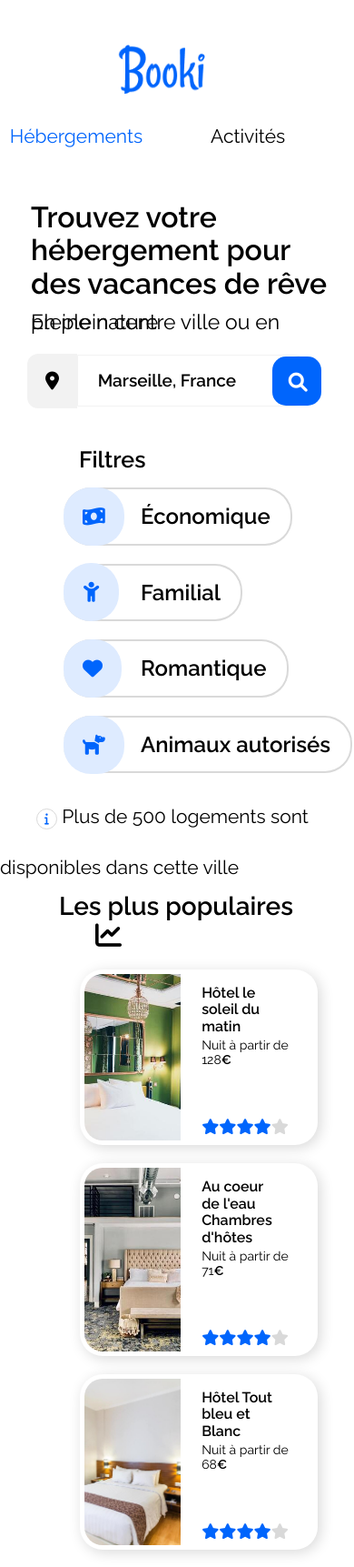
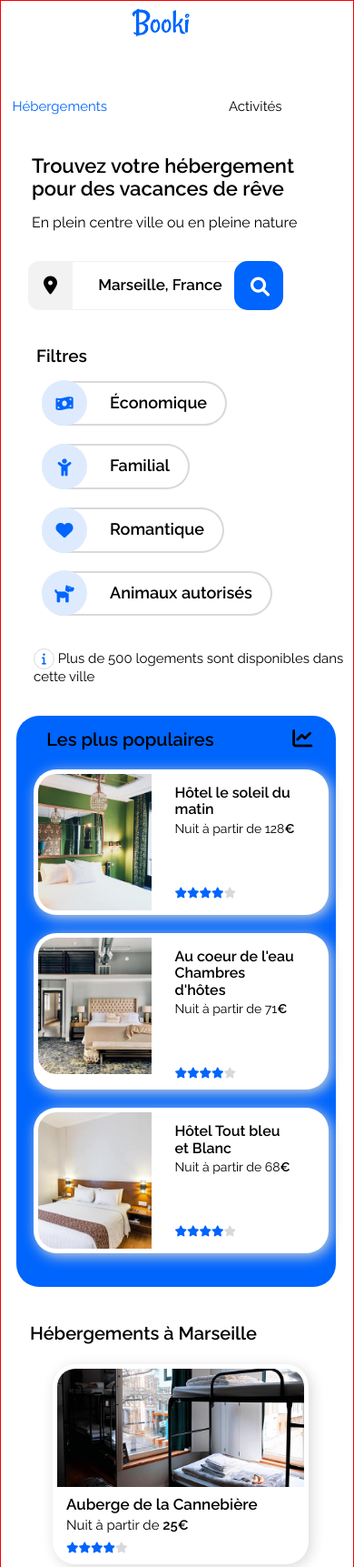
Before and after one commit to stephanietako/OC-P2-Booki, a plain HTML site: page index.html in a window 390 px wide. Shown: the top 1723 px of the page at 91% size. Drawn offline with Linux system fonts and the light colour scheme.

Commit message:
refacto:html-css-responsive

```diff
--- a/CSS/Responsive/large_devices.css
+++ b/CSS/Responsive/large_devices.css
@@ -17,26 +17,18 @@
   font-size: 17px;
 }
 
-.container .accomodations-marseille {
-  margin-bottom: 40px;
+.title-chart h2 {
+  padding-top: 15px;
+}
+
+#font {
+  margin-right: 3px;
 }
 
 .container .bloc-popular {
   width: 95%;
   background-color: transparent;
   padding-left: 10px;
-}
-
-.title-chart h2 {
-  padding-top: 15px;
-}
-
-.chart-bloc {
-  justify-content: space-between;
-}
-
-#font {
-  margin-right: 3px;
 }
 
 .container .bloc-popular .container-cards {
@@ -67,7 +59,6 @@
   margin-bottom: 57px;
   justify-content: space-between;
   padding: 0 50px;
-  justify-content: center;
   gap: 34px;
 }
 
@@ -84,7 +75,6 @@
   width: 100%;
 }
 
-
 .activity-container .activity-marseille .container-cards1 .card a .card-image img {
   width: 100%;
   height: 215px;
@@ -93,7 +83,7 @@
 
 .activity-container .activity-marseille .container-cards2 {
   width: 100%;
-  justify-content: center;
+
 }
 
 .activity-container .activity-marseille .container-cards2 .card {
@@ -108,7 +98,6 @@
 
 .activity-container .activity-marseille .container-cards3 {
   width: 100%;
-  justify-content: center;
 }
 
 .activity-container .activity-marseille .container-cards3 .card {
@@ -126,45 +115,15 @@
   height: auto;
 }
 
-.activity-container .activity-marseille .container-cards4 .card {
-  width: 100%;
-}
-
 .activity-container .activity-marseille .container-cards4 .card a .card-image img {
   height: 215px;
   width: 100%;
   object-position: 0;
 }
 
-.activity-container .activity-marseille .container-cards5 {
-  width: 100%;
-  justify-content: center;
-}
-
-.activity-container .activity-marseille .container-cards5 .card {
-  width: 100%;
-}
-
-.activity-container .activity-marseille .container-cards5 .card a .card-image {
-  width: 100%;
-}
-
 .activity-container .activity-marseille .container-cards5 .card a .card-image img {
   height: 215px;
   object-position: 0;
-}
-
-.activity-container .activity-marseille .container-cards6 {
-  width: 100%;
-  justify-content: center;
-}
-
-.activity-container .activity-marseille .container-cards6 .card {
-  width: 100%;
-}
-
-.activity-container .activity-marseille .container-cards6 .card a .card-image {
-  width: 100%;
 }
 
 .activity-container .activity-marseille .container-cards6 .card a .card-image img {
@@ -176,5 +135,4 @@
   margin-bottom: 12px;
 }
 
-
 }
--- a/CSS/Responsive/medium_devices.css
+++ b/CSS/Responsive/medium_devices.css
@@ -3,96 +3,71 @@
 
   html,
   body{
-    width:100%;
     overflow-x:hidden;
   }
 
+.bloc-page {
+  width: auto;
+  border: 1px solid red;
+}
+
 header {
-  display: flex;
-  flex-direction: column;
-  align-items: center;
-  margin-left: 0;
+    padding-left: 0;
+}
+
+nav {
+  width: auto;
+  text-align: left;
+  padding-right: 80px;
+}
+
+nav a {
+  padding: 20px;
 }
 
   #logo {
     display: flex;
+    flex-direction: row;
     align-items: baseline;
-  padding: 0%;
   }
+
   #logo img {
     width: 100px;
-  height: 84px;
-  margin-left: 60px;
   }
 
-nav ul {
-padding-left: 0;
-align-items: center;
+  nav li {
+    padding-left: 4px;
+      margin-right: 15px;
+
   }
 
-nav ul li #accomodations {
-  border-top: none;
+  nav a {
+      font-size: 18px;
+      color: #181818;
+      padding-bottom: 3px;
+      text-decoration: none;
   }
 
-nav ul li #activity {
-  border-top: none;
+  .header-nav #accomodations {
+    color: var(--color-blue);
+    width: 100%;
   }
 
-.bloc-text {
-  margin-top: 25px;
-  margin-left: 34px;
-  margin-right: 23px;
+  .header-nav #activity {
+    color: #000000;
   }
 
-.forms input{
-  font-size: 19px;
-  margin: 0;
-  border-top-right-radius: 14px;
-  border-bottom-right-radius: 14px;;
+  .header-nav a:hover {
+    border-top: 2px solid red;
   }
 
-.forms i.fa-solid.fa-location-dot {
-  background-color: var(--color-clear-gray);
-  border-top-left-radius: 12px;
-  border-bottom-left-radius: 12px;
-  padding: 20px;
-  font-size: 20px;
-}
-
-.forms {
-  margin: 20px 0 20px 30px;
-  position: relative;
-  width: 65%;
+.header-nav a.links:hover {
+    border-top: 2px solid blue;
 }
 
 
-.forms #value {
-  visibility: hidden;
-}
-
-.forms #btn-mobile {
-  display: flex;
-  background-color: var(--color-blue);
-  color: #FFFFFF;
-  border: none;
-  border-radius:15px;
-  width: 54px;
-  height: 54px;
-  margin-left: 170px;
-  float: none;
-  max-width: none;
-  visibility: visible;
-  position: absolute;
-  top: 50%;
-  left: 50%;
-  transform: translate(-50%, -50%);
-  padding-top: 18px;
-  padding-left: 18px;
-  font-size: 21px;
-}
-
-.forms #btn-mobile i {
-  display: flex;
+#font-info a i {
+  margin: auto;
 }
 
 .filters h3 {
@@ -104,16 +79,52 @@ nav ul li #activity {
   padding-left: 25px;
 }
 
-#font-info {
-  margin-left: 0;
+#font-info a i {
+  margin: 0px 0 30px 12px;
 }
 
-#font-info a i {
-  margin: 0px 0 30px 40px;
+.forms input {
+  display: flex;
+  background-color: #FFFFFF;
+  font-weight: bold;
+  color: #000000;
+  /*
+  font-size: 17px;
+  max-width: 100%;
+  */
+  border: 1px solid var(--color-clear-gray);
+  padding-top: 14px;
+  padding-right: 49px;
+  padding-bottom: 14px;
+  padding-left: 14px;
+}
+
+.forms #btn-mobile {
+  display: flex;
+  background-color: var(--color-blue);
+  color: #FFFFFF;
+  border: none;
+  border-radius: 15px;
+  width: 54px;
+  height: 54px;
+  margin-left: 224px;
+  float: none;
+  max-width: none;
+  visibility: visible;
+  position: absolute;
+  top: 50%;
+  left: 50%;
+  transform: translate(-50%, -50%);
+  padding-top: 18px;
+  padding-left: 4px;
+  font-size: 21px;
+}
+
+.container .accomodations-marseille h2 {
+  padding-left: 15px;
 }
 
 .container .accomodations-marseille {
-  width: 100%;
   margin: auto;
   border-radius: 0;
   order: 2;
@@ -128,36 +139,9 @@ nav ul li #activity {
   margin-right: 49px;
 }
 
-.bloc-popular {
-  width: 100%;
-}
-
-.container .bloc-popular .container-cards {
-  gap: 20px;
-}
-
-.container .bloc-popular .container-cards .card a .card-image img {
-  width: 106px;
-}
-
-.bloc-popular .container-cards .card a .card-body {
-  padding-right: 23px;
-}
-
-.container .bloc-popular .container-cards .card a .card-body h3 {
-  margin: 0;
-  font-size: 16px;
-  padding-bottom: 3px;
-  padding-right: 10px;
-}
-
-.container .bloc-popular .container-cards .card a .card-body p {
-  margin: 0;
-  font-size: 14px;
-}
-
 .container .accomodations-marseille .container-cards .card {
-  width: 90%;
+  flex-basis: 100%;
+  opacity: 1;
 }
 
 .title-activity h1 {
@@ -181,7 +165,7 @@ nav ul li #activity {
 
 .activity-container .activity-marseille .container-cards2 {
   width: 100%;
-  justify-content: center;
+
 }
 
 .activity-container .activity-marseille .container-cards2 .card {
@@ -196,7 +180,7 @@ nav ul li #activity {
 
 .activity-container .activity-marseille .container-cards3 {
   width: 100%;
-  justify-content: center;
+
 }
 
 .activity-container .activity-marseille .container-cards3 .card {
@@ -226,7 +210,7 @@ nav ul li #activity {
 
 .activity-container .activity-marseille .container-cards5 {
   width: 100%;
-  justify-content: center;
+
 }
 
 .activity-container .activity-marseille .container-cards5 .card {
@@ -244,7 +228,7 @@ nav ul li #activity {
 
 .activity-container .activity-marseille .container-cards6 {
   width: 100%;
-  justify-content: center;
+
 }
 
 .activity-container .activity-marseille .container-cards6 .card {
@@ -264,6 +248,39 @@ nav ul li #activity {
   margin-bottom: 12px;
 }
 
+.container .bloc-popular {
+  background-color: var(--color-blue);
+}
+
+.container .bloc-popular .container-cards {
+  gap: 20px;
+}
+
+.bloc-popular .container-cards .card {
+  flex-basis: 95%;
+}
+.container .bloc-popular .container-cards .card a .card-image img {
+  min-width: 125px;
+  max-width: 125px;
+
+}
+
+.bloc-popular .container-cards .card a .card-body {
+  padding-right: 23px;
+}
+
+.container .bloc-popular .container-cards .card a .card-body h3 {
+  margin: 0;
+  font-size: 16px;
+  padding-bottom: 3px;
+  padding-right: 10px;
+}
+
+.container .bloc-popular .container-cards .card a .card-body p {
+  margin: 0;
+  font-size: 14px;
+}
+
 footer .footer-container {
   flex-direction: column;
   gap: 0;
--- a/CSS/Responsive/small_devices.css
+++ b/CSS/Responsive/small_devices.css
@@ -1,59 +1,56 @@
-@media screen and (max-width : 375px) {
+@media screen and (max-width: 768px) {
+
   html,
   body{
     width:100%;
     overflow-x:hidden;
   }
 
-header {
+  header {
   display: flex;
   flex-direction: column;
+  align-items: center;
+  margin-left: 0;
 }
 
-#accomodations {
-  border-bottom: 2px solid var(--color-picker-gray);
-  padding-bottom: 10px;
-}
-
-#activity {
-  border-bottom: 2px solid var(--color-blue);
-  padding-bottom: 10px;
+#logo {
+  display: flex;
+  align-items: baseline;
+  padding: 0%;
 }
 
 .bloc-text {
-  margin-top: 15px;
-  margin-left: 15px;
-  margin-right: 15px;
-}
-
-.bloc-text h1 {
-  font-size: 20px;
-}
-
-.bloc-text p {
-  font-size: 17px;
+  margin-top: 25px;
+  margin-left: 34px;
+  margin-right: 23px;
 }
 
 .forms input{
-  font-size: 19px;
-  margin: 0;
-  border-top-right-radius: 14px;
-  border-bottom-right-radius: 14px;;
+  border-right: none;
+  border-left: none;
+  border-top: #F2F2F2 1px solid;
+  border-bottom: #F2F2F2 1px solid;
+  padding: 16px 24px;
+  box-sizing: border-box;
+  width: 224px;
+  font-size: 17px;
+  font-weight: bold;
 }
 
 .forms i.fa-solid.fa-location-dot {
   background-color: var(--color-clear-gray);
   border-top-left-radius: 12px;
   border-bottom-left-radius: 12px;
-  padding: 20px;
+  padding: 17px;
   font-size: 20px;
 }
 
 .forms {
-  margin: 20px 0 20px 15px;
+  margin: 20px 0 20px 30px;
   position: relative;
-  width: 65%;
+  width: 50%;
 }
+
 
 .forms #value {
   visibility: hidden;
@@ -67,7 +64,7 @@ header {
   border-radius:15px;
   width: 54px;
   height: 54px;
-  margin-left: 170px;
+  margin-left: 157px;
   float: none;
   max-width: none;
   visibility: visible;
@@ -85,61 +82,40 @@ header {
 }
 
 .filters h3 {
-  padding-left: 7px;
-}
-
-.filters h3 {
-  margin: 17px 0 0 15px;
+  margin: 20px 0 0 37px;
+  padding-left: 2px;
 }
 
 .filters ul {
- margin: 0;
- padding-top: 10px;
- padding-left: 10px;
+ padding-left: 0;
 }
 
 #font-info {
   display: flex;
-  margin-left: 25px;
-  margin-bottom: 15px;
+  margin-left: 36px;
+  margin-bottom: 33px;
+}
+#font-info a i {
+  margin: auto;
 }
 
-#font-info a {
-  color: #000000;
-  text-decoration: none;
-  font-size: 14px;
+.container {
+  margin-left: 17px;
 }
-
-#font-info a i {
-  color: var(--color-blue);
-  border: solid 1px var(--color-picker-gray);
-  padding: 4px 8px 4px 8px;
-  border-radius: 20px;
-  font-size: small;
-  margin: 0;
-}
-
 .container .accomodations-marseille {
   width: 100%;
+  margin: auto;
   border-radius: 0;
   order: 2;
   background-color: transparent
 }
 
-.container .accomodations-marseille h2 {
-  margin: 0;
-  padding-top: 4px;
-  padding-bottom: 22px;
-}
-
-#read-more a {
-  padding: 24px 0 5px 50px;
-}
-
-.container .bloc-popular {
-  width: 95%;
-  background-color: transparent;
-  padding-right: 33px;
+.container .accomodations-marseille .container-cards {
+  display: flex;
+  flex-wrap: wrap;
+  gap: 50px;
+  justify-content: center;
+  margin-right: 49px;
 }
 
 .bloc-popular {
@@ -148,11 +124,6 @@ header {
 
 .container .bloc-popular .container-cards {
   gap: 20px;
-}
-
-.container .accomodations-marseille .container-cards .card {
-  max-width: 100%;
-  width: 100%;
 }
 
 .container .bloc-popular .container-cards .card a .card-image img {
@@ -175,9 +146,112 @@ header {
   font-size: 14px;
 }
 
-.title-activity h2 {
-  margin: 0px 0 20px 0;
-  text-align: center;
+.container .accomodations-marseille .container-cards .card {
+  width: 90%;
+}
+
+.title-activity h1 {
+  margin: 0px 0 20px 33px;
+  text-align:left;
+}
+
+.activity-container .activity-marseille {
+  width: 85%;
+}
+
+.activity-container .activity-marseille .container-cards1 {
+  width: 100%;
+}
+
+.activity-container .activity-marseille .container-cards1 .card a .card-image img {
+  width: 100%;
+  height: 215px;
+  object-position: 0;
+}
+
+.activity-container .activity-marseille .container-cards2 {
+  width: 100%;
+  justify-content: center;
+}
+
+.activity-container .activity-marseille .container-cards2 .card {
+  width: 100%;
+  }
+
+.activity-container .activity-marseille .container-cards2 .card a .card-image img {
+  width: 100%;
+  height: 215px;
+  object-position: 0;
+}
+
+.activity-container .activity-marseille .container-cards3 {
+  width: 100%;
+  justify-content: center;
+}
+
+.activity-container .activity-marseille .container-cards3 .card {
+  width: 100%;
+}
+
+.activity-container .activity-marseille .container-cards3 .card a .card-image img {
+  width: 100%;
+  height: 215px;
+  object-position: 0;
+}
+
+.activity-container .activity-marseille .container-cards4 {
+  width: 100%;
+  height: auto;
+}
+
+.activity-container .activity-marseille .container-cards4 .card {
+  width: 100%;
+}
+
+.activity-container .activity-marseille .container-cards4 .card a .card-image img {
+  height: 215px;
+  width: 100%;
+  object-position: 0;
+}
+
+.activity-container .activity-marseille .container-cards5 {
+  width: 100%;
+  justify-content: center;
+}
+
+.activity-container .activity-marseille .container-cards5 .card {
+  width: 100%;
+}
+
+.activity-container .activity-marseille .container-cards5 .card a .card-image {
+  width: 100%;
+}
+
+.activity-container .activity-marseille .container-cards5 .card a .card-image img {
+  height: 215px;
+  object-position: 0;
+}
+
+.activity-container .activity-marseille .container-cards6 {
+  width: 100%;
+  justify-content: center;
+}
+
+.activity-container .activity-marseille .container-cards6 .card {
+  width: 100%;
+}
+
+.activity-container .activity-marseille .container-cards6 .card a .card-image {
+  width: 100%;
+}
+
+.activity-container .activity-marseille .container-cards6 .card a .card-image img {
+  height: 215px;
+  object-position: 0;
+}
+
+.activity-container .activity-marseille .container-cards6 .card a .card-body {
+  margin-bottom: 12px;
 }
 
 footer .footer-container {
@@ -189,5 +263,4 @@ footer .footer-container {
 #contact {
   padding-bottom: 45px;
 }
-
 }
--- a/CSS/activity.css
+++ b/CSS/activity.css
@@ -38,7 +38,7 @@
 .activity-container .activity-marseille .container-cards1 .card a .card-image img {
   border-top-left-radius: 20px;
   border-top-right-radius: 20px;
-  width: 345px;
+  width: 385px;
   height: 485px;
   object-fit: cover;
 }
@@ -65,7 +65,7 @@
   background-color: #FFFFFF;
   border-radius: 25px;
   box-shadow: 3px 3px 15px var(--color-picker-gray);
-  width: 345px;
+  width: 365px;
 }
 
 .activity-container .activity-marseille .container-cards2 .card a {
@@ -105,7 +105,7 @@
   background-color: #FFFFFF;
   border-radius: 25px;
   box-shadow: 3px 3px 15px var(--color-picker-gray);
-  width: 345px;
+  width: 365px;
 }
 
 .activity-container .activity-marseille .container-cards3 .card a {
@@ -164,7 +164,7 @@
 .activity-container .activity-marseille .container-cards4 .card a .card-image img {
   border-top-left-radius: 20px;
   border-top-right-radius: 20px;
-  width: 345px;
+  width: 385px;
   height: 485px;
   object-fit: cover;
   object-position: 44% 10%;
@@ -192,7 +192,7 @@
   background-color: #FFFFFF;
   border-radius: 25px;
   box-shadow: 3px 3px 15px var(--color-picker-gray);
-  width: 345px;
+  width: 365px;
 }
 
 .activity-container .activity-marseille .container-cards5 .card a {
@@ -232,7 +232,7 @@
   background-color: #FFFFFF;
   border-radius: 25px;
   box-shadow: 3px 3px 15px var(--color-picker-gray);
-  width: 345px;
+  width: 365px;
 }
 
 .activity-container .activity-marseille .container-cards6 .card a {
--- a/CSS/main.css
+++ b/CSS/main.css
@@ -22,11 +22,17 @@
  }
 
  body {
+  margin: 0;
   font-family: 'Raleway', sans-serif;
-  margin: 0;
-  padding: 0;
+}
+
+.bloc-page {
+  width: 90%;
+  margin: auto;
+  border: 1px solid red;
+
 }
 
 h2 {
-  font-size: 28px;
+  font-size: 20px;
 }
--- a/CSS/nav.css
+++ b/CSS/nav.css
@@ -1,60 +1,63 @@
+
 header {
   display: flex;
   justify-content: space-between;
   align-items: flex-end;
-  margin: 34px 40px 42px 80px;
-}
-
-#header-bloc {
-  display: flex;
+  padding-left: 75px;
 }
 
 #logo {
   display: flex;
-  padding: 0;
+  flex-direction: row;
   align-items: baseline;
 }
 
-#logo a img {
-  width: 150px;
+#logo img {
+  width: 100px;
+
 }
 
 nav {
   display: flex;
+  flex-wrap: wrap;
   align-items: center;
-  justify-content: center;
-  flex-direction: column;
+  justify-content: flex-end;
+  padding-right: 50px;
 }
 
 nav ul {
-  display: flex;
-  list-style: none;
+    list-style: none;
+    display: flex;
 }
 
-nav li {
-  margin-right: 0;
-}
-
-nav a {
-  font-size: 16px;
+.header-nav li a {
+  float: left;
+  display: flex;
+  text-decoration: none;
+  font-size: 17px;
+  border-bottom: 3px solid transparent;
+  margin-right: 15px;
+  font-size: 15px;
+  color: #181818;
+  padding: 40px 50px 0px 50px;
   text-decoration: none;
 }
 
-nav ul li #accomodations {
-  font-size: 21px;
+.header-nav #accomodations {
   color: var(--color-blue);
-  padding-left: 25px;
-  padding-right: 25px;
 }
 
-nav ul li #activity {
-  font-size: 21px;
+.header-nav #activity {
   color: #000000;
-  padding-left: 50px;
-  padding-right: 50px;
 }
 
-nav ul li a:hover {
-  border-top: 3px solid var(--color-blue);
-  padding-top: 62px;
+.header-nav a:hover {
+  border-top: 2px solid red;
+  cursor: pointer;
 }
+
+.header-nav a.links:hover {
+  border-top: 2px solid blue;
+  cursor: pointer;
+
+}
--- a/CSS/results.css
+++ b/CSS/results.css
@@ -2,17 +2,16 @@
   display: flex;
   flex-wrap: wrap;
   align-items: baseline;
-  margin-left: 55px;
+  margin-left: 50px;
 }
 
 .container .accomodations-marseille {
   background-color: var(--color-clear-gray);
   border-radius: 25px;
   max-width: 100%;
-  width: 65%;
-  margin-top: 33px;
-  margin-right: 44px;
+  width: 64%;
   height: fit-content;
+  margin-right: 40px;
 }
 
 .container .accomodations-marseille h2 {
@@ -25,8 +24,8 @@
 .container .accomodations-marseille .container-cards {
   display: flex;
   flex-wrap: wrap;
-  gap: 50px;
-  justify-content: center;
+  padding-left: 40px;
+  gap: 31px;
 }
 
 .container .accomodations-marseille .container-cards .card {
@@ -34,8 +33,7 @@
   background-color: #FFFFFF;
   border-radius: 25px;
   box-shadow: 3px 3px 15px var(--color-picker-gray);
-  max-width: 28%;
-  width: 28%;
+  flex-basis: 29%;
   opacity: 1;
   transition: .5s ease;
   backface-visibility: hidden;
@@ -68,18 +66,18 @@
 .container .accomodations-marseille .container-cards .card a .card-body {
   display: flex;
   flex-direction: column;
-  padding: 10px 0 14px 10px;
+  padding: 10px 0 7px 10px;
 }
 
 .container .accomodations-marseille .container-cards .card a .card-body h3 {
   margin: 0;
-  font-size: 20px;
-  padding-bottom: 8px;
+  font-size: 17px;
+  padding-bottom: 4px;
 }
 
 .container .accomodations-marseille .container-cards .card a .card-body p {
   margin: 0;
-  font-size: 20px;
+  font-size: 15px;
   padding-bottom: 10px;
 }
 
@@ -88,8 +86,9 @@
   display: flex;
   background-color: var(--color-blue);
   color: white;
-  font-size: 16px;
+  font-size: 15px;
   padding: 40px 20px 40px 20px;
+  text-align: center;
 }
 
 .middle {
@@ -122,7 +121,7 @@
 }
 
 #read-more a h3 {
-  font-size: 22px;
+  font-size: 17px;
   color: #000000;
 }
 
@@ -165,13 +164,12 @@
   text-decoration: none;
   list-style: none;
   padding-bottom: 22px;
-  font-size: 22px;
 }
 
 #font ul li i {
   color: #000000;
   margin: 0;
-  font-size: 29px;
+  font-size: 22px;
 }
 
 .bloc-popular .container-cards {
@@ -187,8 +185,9 @@
   background-color: #FFFFFF;
   border-radius: 25px;
   box-shadow: 3px 3px 15px var(--color-picker-gray);
-  flex-basis: 85%;
-  height: auto;
+  flex-basis: 81%;
+  height: fit-content;
+  position: relative;
 }
 
 .bloc-popular .container-cards .card a {
@@ -197,14 +196,19 @@
   color: #000000;
 }
 
+.bloc-popular .container-cards .card a .card-image {
+  position: relative;
+}
+
 .bloc-popular .container-cards .card a .card-image img {
   display: flex;
   border-top-left-radius: 20px;
   border-bottom-left-radius: 20px;
-  max-width: 170px;
-  width: 170px;
-  min-height: 100%;
+  width: 120px;
+  /*
   max-height: 184px;
+  */
+  height: 150px;
   overflow: hidden;
   object-fit: cover;
 }
@@ -212,18 +216,18 @@
 .bloc-popular .container-cards .card a .card-body {
   display: flex;
   flex-direction: column;
-  padding: 12px 0 7px 23px;
+  padding: 12px 72px 7px 26px;
 }
 
 .bloc-popular .container-cards .card a .card-body h3 {
   margin: 0;
-  font-size: 20px;
-  padding-bottom: 8px;
+  font-size: 17px;
+  padding-bottom: 4px;
 }
 
 .bloc-popular .container-cards .card a .card-body p {
   margin: 0;
-  font-size: 16px;
+  font-size: 15px;
   justify-content: center;
   padding-bottom: 57px;
 }
@@ -233,7 +237,7 @@
 }
 
 .stars i {
- font-size: 17px;
+  font-size: 12px;
 }
 
 .blue-color {
--- a/CSS/search.css
+++ b/CSS/search.css
@@ -1,38 +1,42 @@
 .bloc-text {
   margin: 25px 0 32px 55px;
-}
-
-.bloc-text p {
-  font-size: 23px;
-  line-height: 0;
 }
 
 .forms {
   display: flex;
   align-items: center;
   justify-content: space-between;
-  margin: 0 0 20px 55px;
-  width: 30%;
+  margin: 0 0 20px 57px;
   max-width: 100%;
+  width: 0%;
 }
 
 .forms i.fa-solid.fa-location-dot {
   background-color: var(--color-clear-gray);
   border-top-left-radius: 12px;
   border-bottom-left-radius: 12px;
-  padding: 22px;
-  font-size: 25px;
+  padding: 16px;
+  font-size: 18px;
 }
 
 .forms input {
+  display: flex;
   background-color: #FFFFFF;
   font-weight: bold;
   color: #000000;
-  padding-left: 12px;
-  font-size: 27px;
+  /*
+  font-size: 17px;
   max-width: 100%;
+  */
   border: 1px solid var(--color-clear-gray);
-  padding: 17px;
+  padding-top: 14px;
+
+  padding-bottom: 14px;
+  padding-left: 14px;
+  padding: 16px 24px;
+  box-sizing: border-box;
+  width: 224px;
+  font-size: 17px;
 }
 
 .forms .search {
@@ -42,8 +46,8 @@
   font-weight: bold;
   border-bottom-right-radius: 15px;
   border-top-right-radius: 15px;
-  padding: 20px;
-  font-size: 22px;
+  padding: 16px;
+  font-size: 17px;
 }
 
 #btn-mobile {
@@ -57,8 +61,8 @@
 }
 
 .filters h3 {
-  margin: 0 30px 0 55px;
-  font-size: 25px;
+  margin: 0 30px 0 57px;
+  font-size: 19px;
 }
 
 .filters ul {
@@ -82,18 +86,24 @@
   align-items: center;
   background-color: var(--color-clear-blue);
   color: var(--color-blue);
-  border-radius: 30px;
-  font-size: 22px;
-  padding: 21px;
+  border-radius: 50%;
+  font-size: 19px;
+  height: 50px;
+  width: 50px;
   position: absolute;
+  justify-content: center;
+}
+
+i.fa-solid.fa-money-bill-wave {
+  font-size: 17px;
 }
 
 .filters ul li a {
   text-decoration: none;
-  font-size: 24px;
+  font-size: 18px;
   color: #000000;
   font-weight: bold;
-  padding: 16px 22px 16px 85px;
+  padding: 12px 20px 13px 75px;
 }
 
 .filters ul li a:hover {
@@ -104,11 +114,12 @@
 
 #font-info {
   display: flex;
-  margin-left: 55px;
+  margin-left: 57px;
+  margin-bottom: 33px;
 }
 
 #font-info a {
-  font-size: 21px;
+  font-size: 15px;
   color: #000000;
   text-decoration: none;
 }
--- a/index.html
+++ b/index.html
@@ -16,20 +16,25 @@
 </head>
 
 <body>
+    <div class="bloc-page">
+        <header>
 
-        <header>
-            <div id="header-bloc">
                 <div id="logo">
-                    <a href="#"><img src="images/Logo/Booki.png" alt="logo de Booki" /></a>
+                        <a href="#"><img src="images/Logo/Booki.png" alt="logo de Booki" /></a>
                 </div>
-            </div>
-            <nav>
-                <ul>
-                    <li><a href="#accomodations-bloc" id="accomodations">Hébergements</a></li>
-                    <li><a href="#activity-bloc" id="activity">Activités</a></li>
-                </ul>
-            </nav>
-        </header>
+                    <nav>
+                        <div class="header-nav">
+                            <ul>
+                                <li>
+                                    <a class="links" href="#accomodations-bloc" id="accomodations">Hébergements</a>
+                                </li>
+                                <li>
+                                    <a href="#activity" id="activity">Activités</a>
+                                </li>
+                            </ul>
+                            </div>
+                    </nav>
+            </header>
 
         <div class="bloc-text">
             <h1>Trouvez votre hébergement pour des vacances de rêve</h1>
@@ -132,7 +137,7 @@
                             <div class="card-body">
                                 <h3>Hôtel les mouettes</h3>
                                 <p>Nuit à partir de 76<strong>€</strong></p>
-                                <div class="stars">
+                                <div class="stars" id="stars-popular">
                                     <i class="fa-solid fa-star blue-color"></i>
                                     <i class="fa-solid fa-star blue-color"></i>
                                     <i class="fa-solid fa-star blue-color"></i>
@@ -446,5 +451,7 @@
                 </div>
             </div>
         </footer>
+    </div>
+
 </body>
 </html>
```
Also changed, not shown: CSS/normalize.css. Lines whose indentation alone changed are shown as unchanged.
